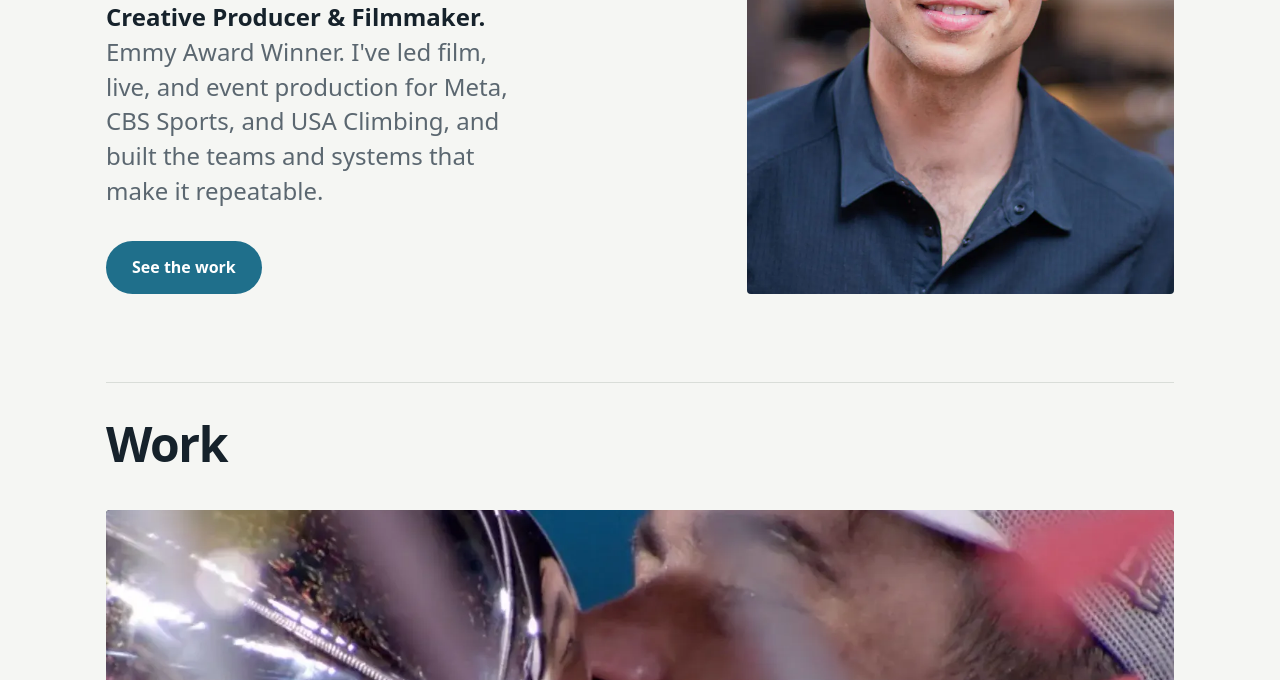
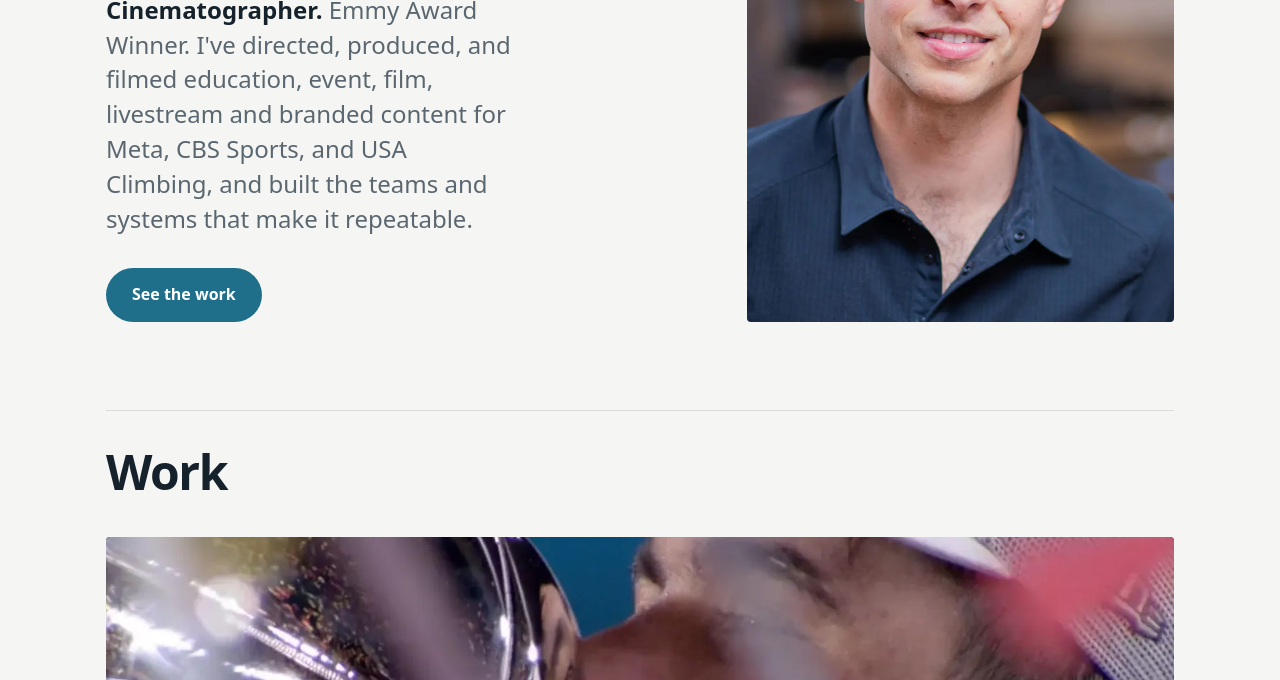
Before and after one commit to georgemihaly/georgemihaly-site, a plain HTML site: page index.html in a window 1280 px wide. Shown: the part 420-1100 px from the top of the page. Drawn offline with Linux system fonts and the light colour scheme; no server answers.

Commit message:
Update hero bio: Director, Producer & Cinematographer
Co-Authored-By: Claude Opus 5.5 <noreply@anthropic.com>

```diff
--- a/index.html
+++ b/index.html
@@ -699,7 +699,7 @@ try{if(localStorage.getItem('theme')==='dark')document.documentElement.setAttrib
     <div class="hero">
       <div>
         <h1>I build the production behind ambitious creative.</h1>
-        <p><strong>Creative Producer &amp; Filmmaker.</strong> Emmy Award Winner. I've led film, live, and event production for Meta, CBS Sports, and USA Climbing, and built the teams and systems that make it repeatable.</p>
+        <p><strong>Director, Producer &amp; Cinematographer.</strong> Emmy Award Winner. I've directed, produced, and filmed education, event, film, livestream and branded content for Meta, CBS Sports, and USA Climbing, and built the teams and systems that make it repeatable.</p>
         <a class="btn" href="#work">See the work</a>
       </div>
       <div class="portrait"><img src="images/george.webp" alt="George Mihaly" width="800" height="1000" fetchpriority="high"></div>
```
